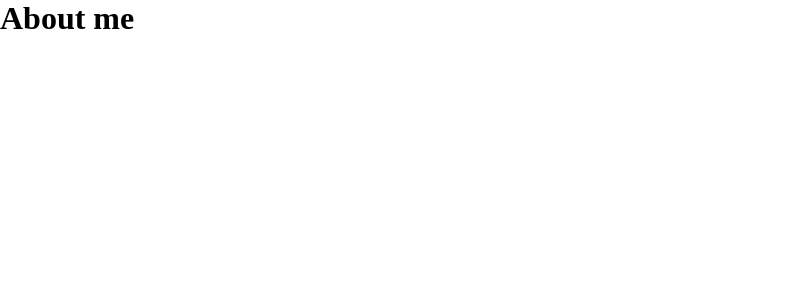
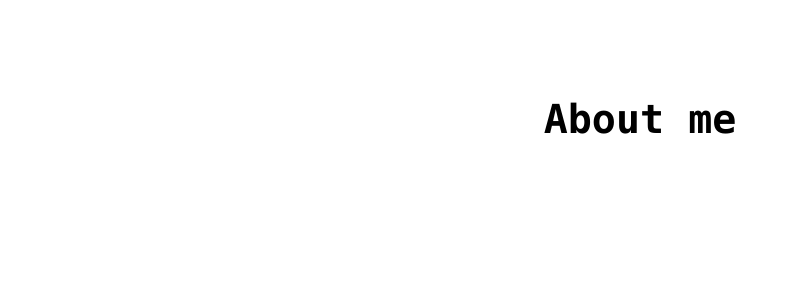
Before and after one commit to TonyLiu0226/yunxiaoliu.com-rewrite, a Next.js app: page /about in a window 1280 px wide. Shown: the top 300 px of the page, without its empty margins (0-798 px from the left). Built offline with nearby package versions, Linux system fonts and the light colour scheme.

Commit message:
mess with layout

```diff
--- /dev/null
+++ b/components/Layout.js
@@ -0,0 +1,13 @@
+import React from "react"
+import styles from '../styles/Layout.module.css'
+
+const Layout = ({children}) => { //children refers to anything inside the component
+    return(
+            <main className={styles.main}>
+                {children}
+            </main>
+
+    )
+}
+
+export default Layout
--- a/pages/_app.js
+++ b/pages/_app.js
@@ -1,6 +1,11 @@
 //CAN ONLY import global styles here
 import '../styles/globals.css'
+import Layout from '../components/Layout'
 
 export default function App({ Component, pageProps }) {
-  return <Component {...pageProps} />
+  return(
+    <Layout>
+      <Component {...pageProps} />
+    </Layout>
+  )
 }
--- a/pages/about.js
+++ b/pages/about.js
@@ -1,4 +1,6 @@
-
+//all js files placed in pages directory will be a route
+//if want to create component, place file in components instead
+//use lowercase for pages, uppercase for components
 const about = () => {
     return(
         <div>
--- a/pages/index.js
+++ b/pages/index.js
@@ -1,7 +1,7 @@
 import Head from 'next/head'
 import Image from 'next/image'
 import { Inter } from '@next/font/google'
-import styles from '../styles/Home.module.css'
+import styles from '../styles/Layout.module.css'
 
 const inter = Inter({ subsets: ['latin'] })
 
--- a/styles/Home.module.css
+++ b/styles/Layout.module.css
@@ -1,21 +1,29 @@
 .main {
   display: flex;
   flex-direction: column;
-  justify-content: space-between;
+  justify-content: flex-start;
   align-items: center;
   padding: 6rem;
   min-height: 100vh;
+  font-size: 1.25rem;
+  font-family: var(--font-mono);
 }
 
 .description {
-  display: inherit;
-  justify-content: inherit;
-  align-items: inherit;
+  display: flex;
+  flex-direction:column;
+  justify-content: flex-start;
+  align-items: center;
   font-size: 0.85rem;
   max-width: var(--max-width);
   width: 100%;
   z-index: 2;
   font-family: var(--font-mono);
+}
+
+.description h1 {
+  padding: 0;
+  margin: 0;
 }
 
 .description a {
@@ -51,7 +59,6 @@
   border-radius: var(--border-radius);
   background: rgba(var(--card-rgb), 0);
   border: 1px solid rgba(var(--card-border-rgb), 0);
-  transition: background 200ms, border 200ms;
 }
 
 .card span {
```
